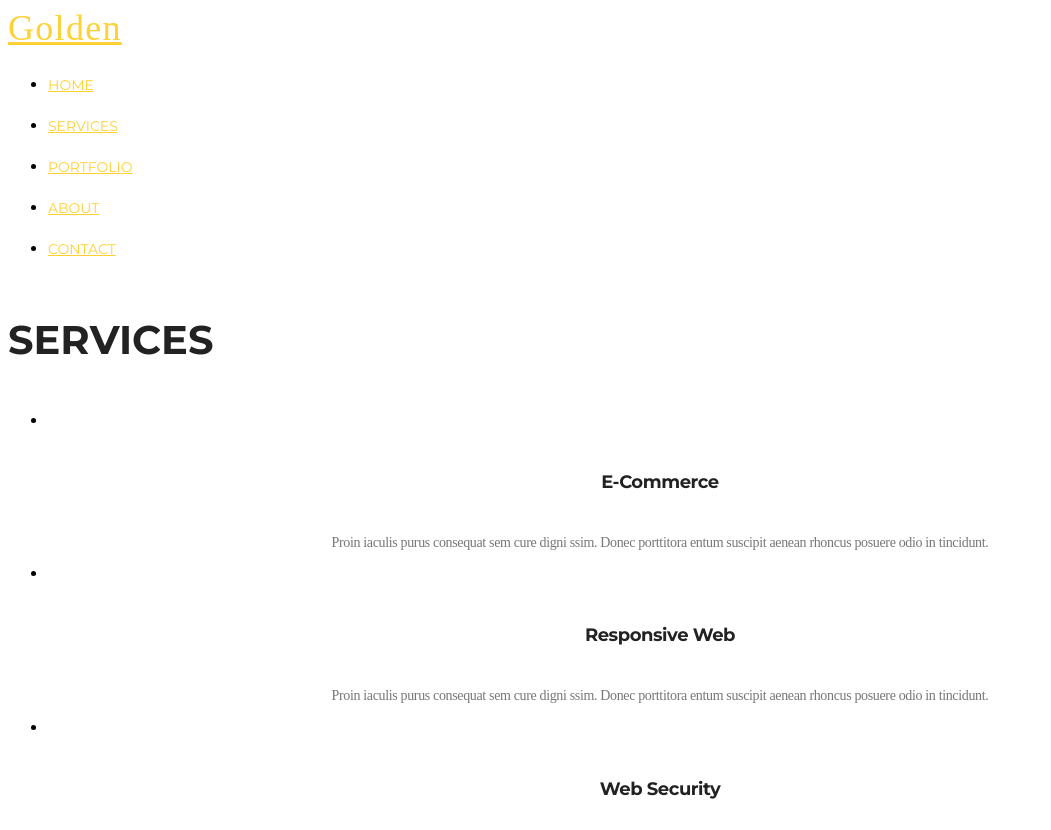
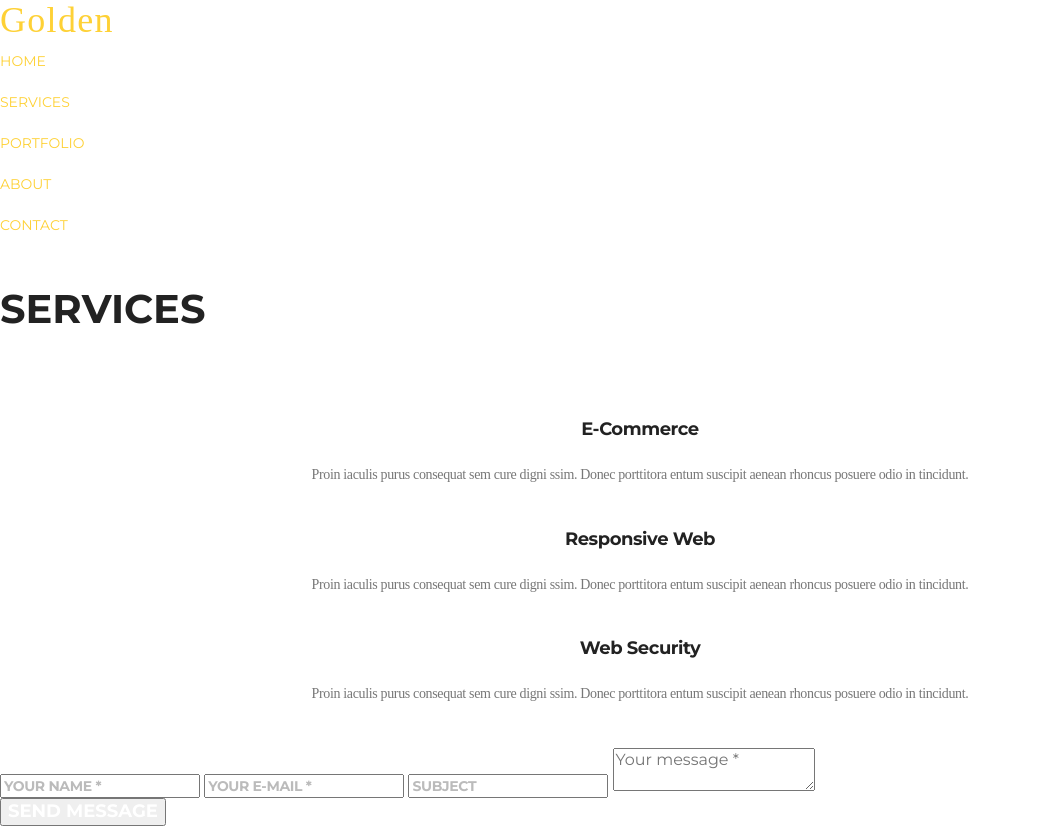
Before and after one commit to Tate-T/fe-8_practice, a plain HTML site: page index.html in a window 1280 px wide. Shown: the top 830 px of the page, without its empty margins (0-1051 px from the left). Drawn offline with nearby package versions, Linux system fonts and the light colour scheme; a web font is replaced by a local one.

Commit message:
normalize,reset

```diff
--- a/index.html
+++ b/index.html
@@ -5,13 +5,14 @@
     <meta http-equiv="X-UA-Compatible" content="IE=edge" />
     <meta name="viewport" content="width=device-width, initial-scale=1.0" />
     <title>Document</title>
-    <link rel="stylesheet" href="./styles/style.css" />
     <link rel="preconnect" href="https://fonts.googleapis.com" />
     <link rel="preconnect" href="https://fonts.gstatic.com" crossorigin />
     <link
       href="https://fonts.googleapis.com/css2?family=Bilbo+Swash+Caps&family=Montserrat:wght@400;700&family=Roboto+Slab&display=swap"
-      rel="stylesheet"
-    />
+      rel="stylesheet"/>
+    <link rel="stylesheet" href="./styles/reset.css">
+    <link rel="stylesheet" href="./styles/style.css" />
+    <link rel="stylesheet" href="https://cdnjs.cloudflare.com/ajax/libs/normalize/8.0.1/normalize.min.css" integrity="sha512-NhSC1YmyruXifcj/KFRWoC561YpHpc5Jtzgvbuzx5VozKpWvQ+4nXhPdFgmx8xqexRcpAglTj9sIBWINXa8x5w==" crossorigin="anonymous" referrerpolicy="no-referrer" />
   </head>
   <body>
     <header class="header">
--- /dev/null
+++ b/styles/reset.css
@@ -0,0 +1,13 @@
+ul,ol {
+    list-style: none;
+    margin: 0;
+    padding: 0;
+}
+
+p,h1,h2,h3,h4,h5,h6 {
+    margin: 0;
+}
+
+a {
+    text-decoration: none;
+}
```
